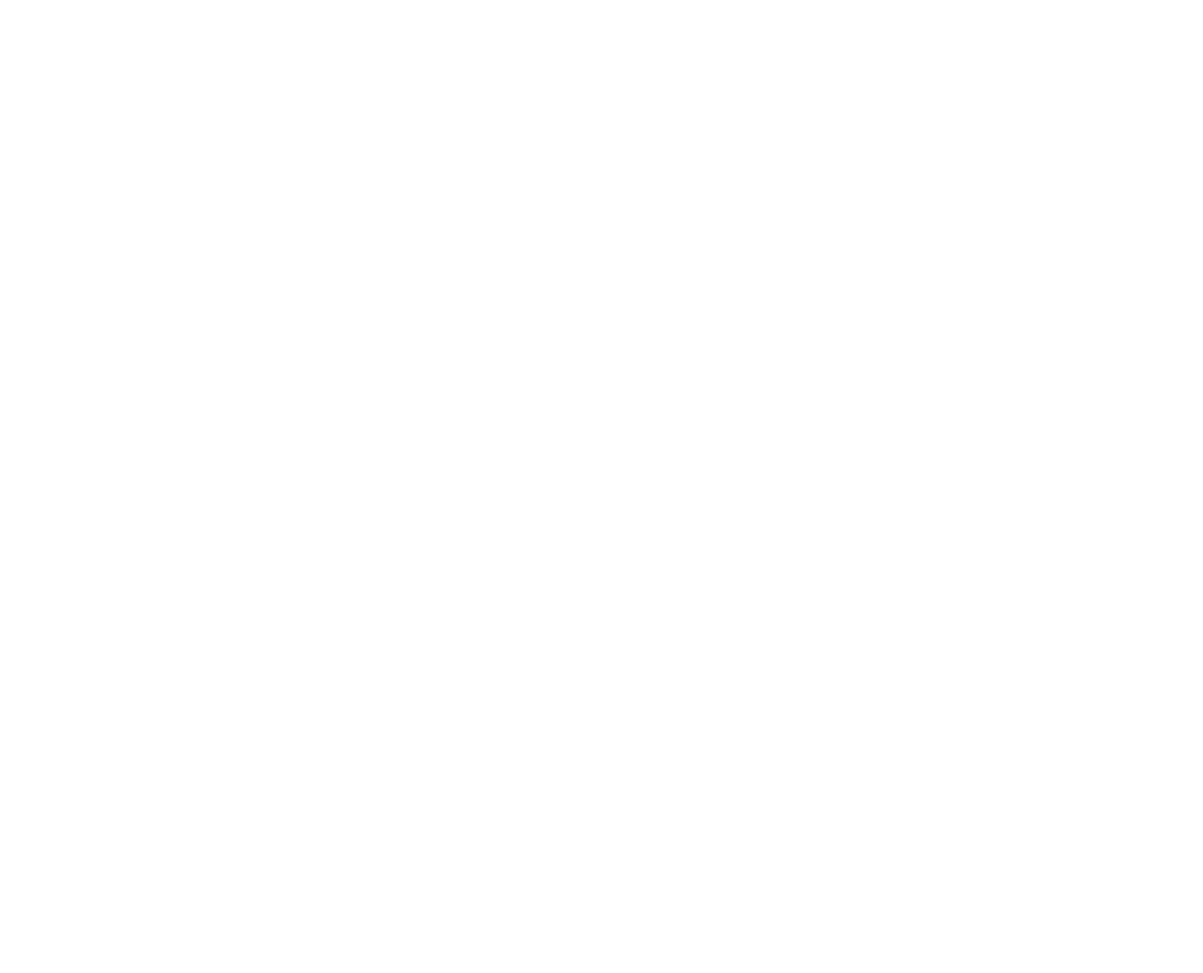
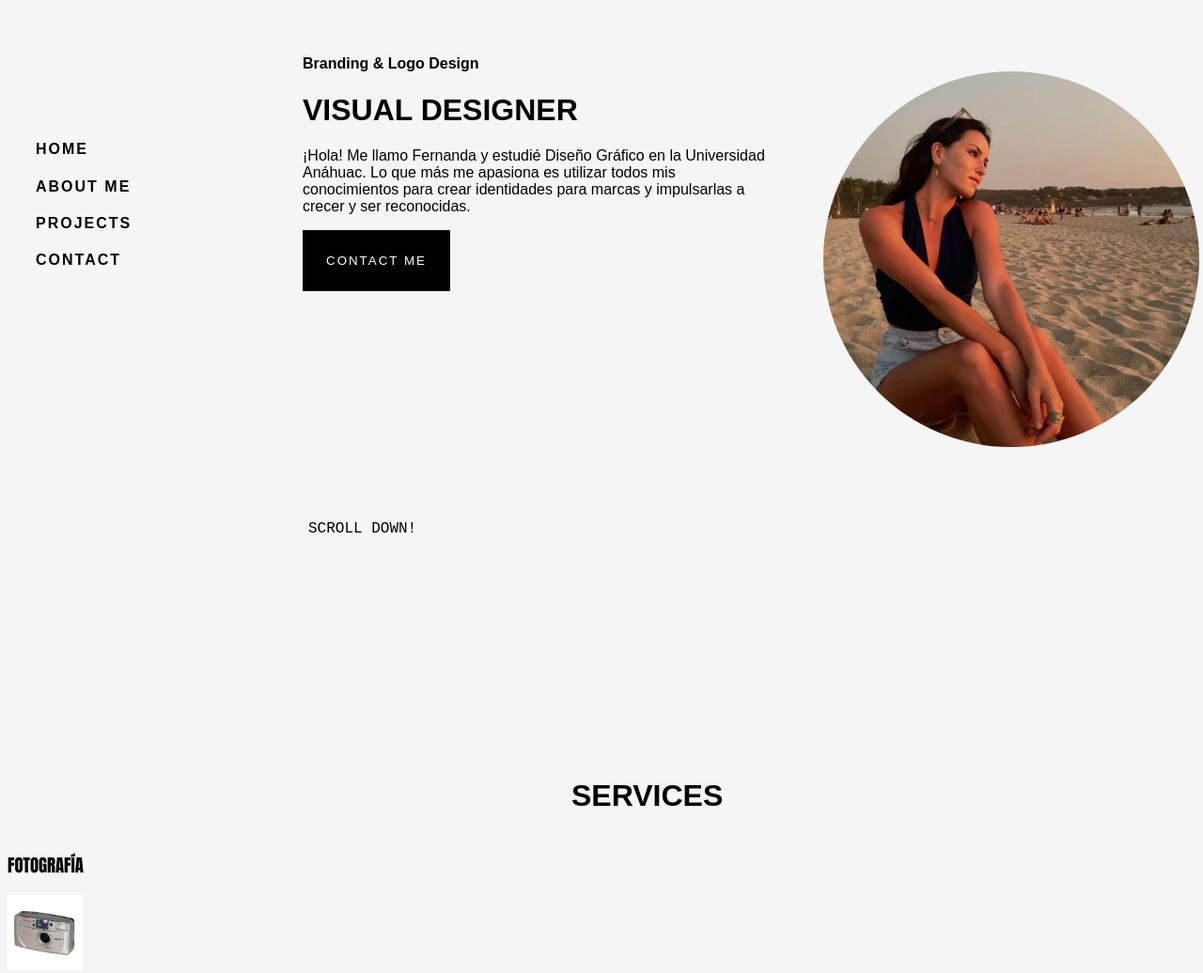
Before and after one commit to fernandacarmag/Portafolio-Fernanda, a plain HTML site: page index.html in a window 1280 px wide. Shown: the top 1036 px of the page at 94% size. Before the commit the page ends 800 px from the top, so only its background shows below. Drawn offline with Linux system fonts and the light colour scheme.

Commit message:
pagina de inicio

```diff
--- a/index.html
+++ b/index.html
@@ -3,7 +3,57 @@
   <head>
     <meta charset="UTF-8" />
     <meta name="viewport" content="width=device-width, initial-scale=1.0" />
-    <title>Document</title>
+    <title>Portafolio Fernanda</title>
+    <meta name="description" content="I am a graphic designer" />
+    <link rel="stylesheet" href="./style.css" />
+    <link rel="icon" href="./img/Asset 1.png" />
   </head>
-  <body></body>
+  <body>
+    <div class="menu">
+      <h4>HOME</h4>
+      <h4>ABOUT ME</h4>
+      <h4>PROJECTS</h4>
+      <h4>CONTACT</h4>
+    </div>
+    <div class="intro">
+      <h4>Branding & Logo Design</h4>
+      <h1>VISUAL DESIGNER</h1>
+      <p>
+        ¡Hola! Me llamo Fernanda y estudié Diseño Gráfico en la Universidad
+        Anáhuac. Lo que más me apasiona es utilizar todos mis conocimientos para
+        crear identidades para marcas y impulsarlas a crecer y ser reconocidas.
+      </p>
+      <button class="contactButton">CONTACT ME</button>
+    </div>
+
+    <div class="image">
+      <img src="./img/WhatsApp Image 2024-01-24 at 4.38.01 PM.jpeg" alt="" />
+    </div>
+    <div class="scrollDown">
+      <p>SCROLL DOWN!</p>
+    </div>
+    <div class="SERVICES">
+      <h1>SERVICES</h1>
+    </div>
+
+    <div class="fotografia">
+      <h3>FOTOGRAFÍA</h3>
+      <img src="./img/FOTOGRAFIA.jpg" alt="">
+      <p>¡Podemos trabajar juntos en crear nuevas imágenes frescas para tu marca! Pregunta por los paquetes de foto de producto, fotos para redes sociales y más.</p>
+    </div>
+
+    <div class="branding">
+      <h3>BRANDING</h3>
+      <img src="./img/BRANDING.jpeg" alt="" />
+      <p>
+        ¿Ya tienes logotipo para tu marca? ¡Es necesario un branding para  complementarlo y sacarle el mejor provecho! También podemos diseñar un logotipo desde cero si así lo deseas.
+      </p>
+    </div>
+    <div class="rebranding">
+      <h3>REBRANDING</h3>
+      <img src="./img/REBRANDING.jpeg" alt="">
+      <p>
+        ¡Démosle un nuevo look & feel a tu marca! Pregunta por los paquetes de rediseño de logotipo y de identidad visual. Recuerda que una marca debe ser coherente y repetitiva para poder cumplir con sus objetivos.
+      </p>
+  </body>
 </html>
--- /dev/null
+++ b/style.css
@@ -0,0 +1,78 @@
+:root {
+  --primary-color: ;
+  --secondary-color: --titles-font;
+}
+
+* {
+  background-color: rgb(245, 245, 245);
+}
+h1 {
+  color: black;
+}
+
+p {
+  color: black;
+}
+.menu {
+  display: inline-block;
+  width: 200px;
+  padding-left: 30px;
+}
+.menu h4 {
+  font-family: Arial, Helvetica, sans-serif;
+  font-weight: bold;
+  letter-spacing: 2px;
+  padding-right: 50px;
+}
+.menu h1 {
+  font-size: x-large;
+}
+.intro {
+  display: inline-block;
+  font-family: Arial, Helvetica, sans-serif;
+  padding-right: 50px;
+  width: 500px;
+  height: 500px;
+  padding-left: 80px;
+  padding-top: 30px;
+}
+.image {
+  display: inline-block;
+  width: 200px;
+  vertical-align: middle;
+}
+.image img {
+  width: 400px;
+  display: inline;
+  border-radius: 200px;
+}
+.contactButton {
+  color: white;
+  background-color: black;
+  font-family: Arial, Helvetica, sans-serif;
+  padding: 25px;
+  letter-spacing: 2px;
+  border-style: none;
+}
+.scrollDown {
+  font-family: "Courier New", Courier, monospace;
+  color: gray;
+  padding-left: 320px;
+}
+.SERVICES {
+  font-family: Arial, Helvetica, sans-serif;
+  padding-left: 600px;
+  padding-top: 220px;
+}
+.fotografia {
+  text-align: center;
+  display: inline-block;
+  font-family: Arial, Helvetica, sans-serif;
+  width: 60px;
+}
+.fotografia h3 {
+  font-family: Impact, Haettenschweiler, "Arial Narrow Bold", sans-serif;
+}
+.fotografia img {
+  width: 80px;
+}
```
Also changed, not shown: img/Asset 1.png (added), img/BRANDING.jpeg (added), img/FOTOGRAFIA.jpg (added), img/REBRANDING.jpeg (added), img/WhatsApp Image 2024-01-24 at 4.38.01 PM.jpeg (added), 3 other files.
